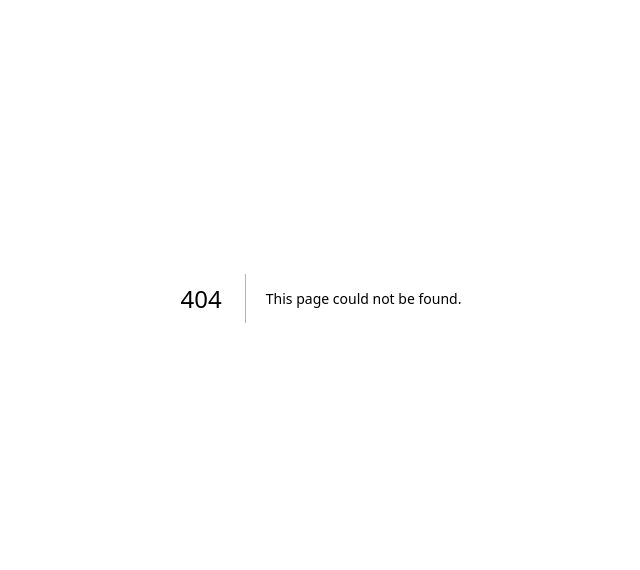
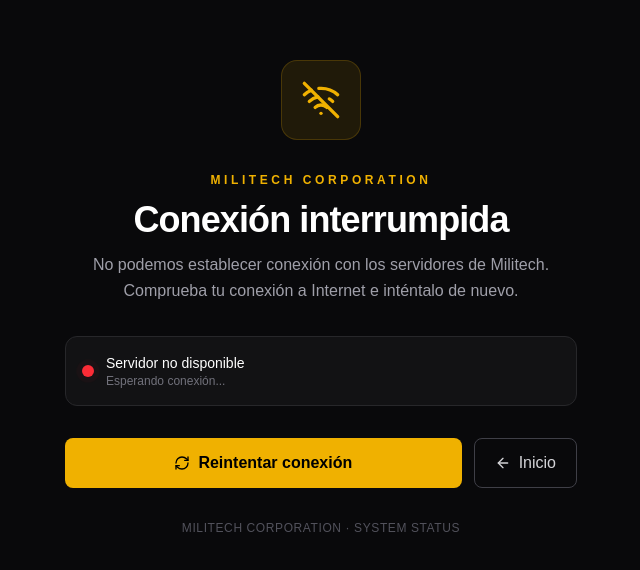
Before and after one commit to CarlosReqBuj/militech, a Next.js app: page /offline in a window 1280 px wide. Before the commit this address had no page. Shown: the part 102-672 px from the top of the page, without its empty margins (319-959 px from the left). Built offline with nearby package versions, Linux system fonts and the light colour scheme.

Commit message:
agregado aplicacion web progresiva

```diff
--- a/app/layout.jsx
+++ b/app/layout.jsx
@@ -1,6 +1,7 @@
 import { Geist, Geist_Mono } from "next/font/google";
 import "./globals.css";
 import { Toaster } from "sonner";
+import ServiceWorkerRegister from "@/components/ServiceWorkerRegister";
 
 const geistSans = Geist({
     variable: "--font-geist-sans",
@@ -13,12 +14,29 @@ const geistMono = Geist_Mono({
 });
 
 export const metadata = {
-    title: "Militech",
-    description: "Application Web for Militech Corporation",
+    title: "Militech Corporation",
+    description: "Panel de gestión corporativa",
+    manifest: "/manifest.webmanifest",
+    applicationName: "Militech",
+    appleWebApp: {
+        capable: true,
+        statusBarStyle: "black-translucent",
+        title: "Militech",
+    },
+    icons: {
+        icon: "/icons/icon-192.png",
+        apple: "/icons/icon-192.png",
+    },
 };
 
 const estiloToast =
     "fixed top-4 left-1/2 -translate-x-1/2 flex items-center justify-center gap-2 whitespace-nowrap px-4 py-2 text-sm bg-yellow-300 rounded-lg text-black shadow-md shadow-yellow-300/50";
+
+export const viewport = {
+    themeColor: "#09090b",
+    width: "device-width",
+    initialScale: 1,
+};
 
 export default function RootLayout({ children }) {
     return (
@@ -27,6 +45,7 @@ export default function RootLayout({ children }) {
             className={`${geistSans.variable} ${geistMono.variable} h-full antialiased`}
         >
             <body className="min-h-full flex flex-col">
+                <ServiceWorkerRegister />
                 {children}
                 <Toaster
                     position="top-center"
--- /dev/null
+++ b/app/offline/page.jsx
@@ -0,0 +1,82 @@
+import Link from "next/link";
+import { WifiOff, RefreshCw, ArrowLeft } from "lucide-react";
+
+export const metadata = {
+    title: "Sin conexión | Militech",
+    description: "Militech no puede conectarse a Internet.",
+};
+
+export default function OfflinePage() {
+    return (
+        <main className="min-h-screen bg-zinc-950 text-white flex items-center justify-center p-6">
+            <div className="w-full max-w-lg text-center space-y-8">
+                {/* Identidad corporativa */}
+                <div className="flex justify-center">
+                    <div className="flex items-center justify-center w-20 h-20 rounded-2xl bg-yellow-500/10 border border-yellow-500/20">
+                        <WifiOff className="w-10 h-10 text-yellow-500" />
+                    </div>
+                </div>
+
+                {/* Información */}
+                <div className="space-y-3">
+                    <p className="text-yellow-500 text-xs font-bold tracking-[0.3em] uppercase">
+                        Militech Corporation
+                    </p>
+
+                    <h1 className="text-3xl sm:text-4xl font-bold tracking-tight">
+                        Conexión interrumpida
+                    </h1>
+
+                    <p className="text-zinc-400 leading-relaxed">
+                        No podemos establecer conexión con los servidores de
+                        Militech. Comprueba tu conexión a Internet e inténtalo
+                        de nuevo.
+                    </p>
+                </div>
+
+                {/* Estado */}
+                <div className="rounded-xl border border-zinc-800 bg-zinc-900/60 p-4 text-left">
+                    <div className="flex items-center gap-3">
+                        <span className="relative flex h-3 w-3">
+                            <span className="absolute inline-flex h-full w-full animate-ping rounded-full bg-red-500 opacity-50" />
+                            <span className="relative inline-flex h-3 w-3 rounded-full bg-red-500" />
+                        </span>
+
+                        <div>
+                            <p className="text-sm font-medium text-white">
+                                Servidor no disponible
+                            </p>
+                            <p className="text-xs text-zinc-500">
+                                Esperando conexión...
+                            </p>
+                        </div>
+                    </div>
+                </div>
+
+                {/* Acciones */}
+                <div className="flex flex-col sm:flex-row gap-3">
+                    <button
+                        onClick={() => window.location.reload()}
+                        className="flex-1 flex items-center justify-center gap-2 rounded-lg bg-yellow-500 hover:bg-yellow-400 text-black font-semibold px-5 py-3 transition-colors"
+                    >
+                        <RefreshCw className="w-4 h-4" />
+                        Reintentar conexión
+                    </button>
+
+                    <Link
+                        href="/"
+                        className="flex items-center justify-center gap-2 rounded-lg border border-zinc-700 hover:bg-zinc-900 px-5 py-3 text-zinc-300 transition-colors"
+                    >
+                        <ArrowLeft className="w-4 h-4" />
+                        Inicio
+                    </Link>
+                </div>
+
+                {/* Footer */}
+                <p className="text-xs text-zinc-600 tracking-wider">
+                    MILITECH CORPORATION · SYSTEM STATUS
+                </p>
+            </div>
+        </main>
+    );
+}
--- /dev/null
+++ b/components/ServiceWorkerRegister.jsx
@@ -0,0 +1,15 @@
+"use client";
+
+import { useEffect } from "react";
+
+export default function ServiceWorkerRegister() {
+    useEffect(() => {
+        if ("serviceWorker" in navigator) {
+            navigator.serviceWorker.register("/sw.js").catch((error) => {
+                console.error("Error registrando Service Worker:", error);
+            });
+        }
+    }, []);
+
+    return null;
+}
--- /dev/null
+++ b/public/sw.js
@@ -0,0 +1,59 @@
+const CACHE_NAME = "militech-static-v1";
+
+const STATIC_ASSETS = ["/offline", "/manifest.webmanifest"];
+
+// Instalación
+self.addEventListener("install", (event) => {
+    event.waitUntil(
+        caches.open(CACHE_NAME).then((cache) => {
+            return cache.addAll(STATIC_ASSETS);
+        }),
+    );
+
+    self.skipWaiting();
+});
+
+// Activación
+self.addEventListener("activate", (event) => {
+    event.waitUntil(
+        caches
+            .keys()
+            .then((keys) =>
+                Promise.all(
+                    keys
+                        .filter((key) => key !== CACHE_NAME)
+                        .map((key) => caches.delete(key)),
+                ),
+            ),
+    );
+
+    self.clients.claim();
+});
+
+// Peticiones
+self.addEventListener("fetch", (event) => {
+    const request = event.request;
+    const url = new URL(request.url);
+
+    // Solo peticiones GET del mismo origen.
+    if (request.method !== "GET" || url.origin !== self.location.origin) {
+        return;
+    }
+
+    // No almacenar páginas ni respuestas dinámicas de Next.js.
+    if (
+        url.pathname.startsWith("/api/") ||
+        url.pathname.startsWith("/_next/")
+    ) {
+        return;
+    }
+
+    // Fallback para navegación sin conexión.
+    if (request.mode === "navigate") {
+        event.respondWith(
+            fetch(request).catch(async () => {
+                return (await caches.match("/offline")) || Response.error();
+            }),
+        );
+    }
+});
```
Also changed, not shown: public/manifest.webmanifest (added).
